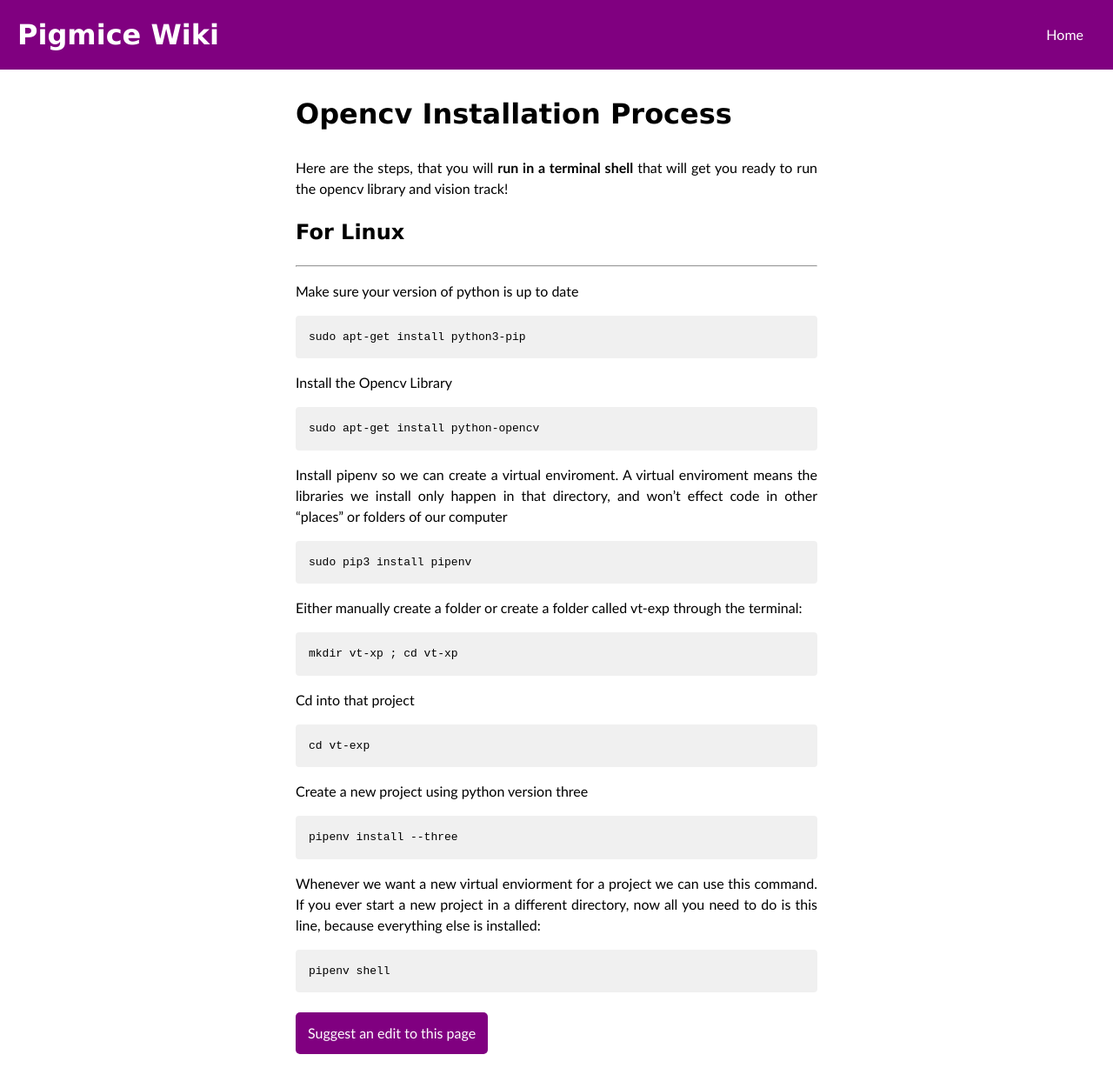
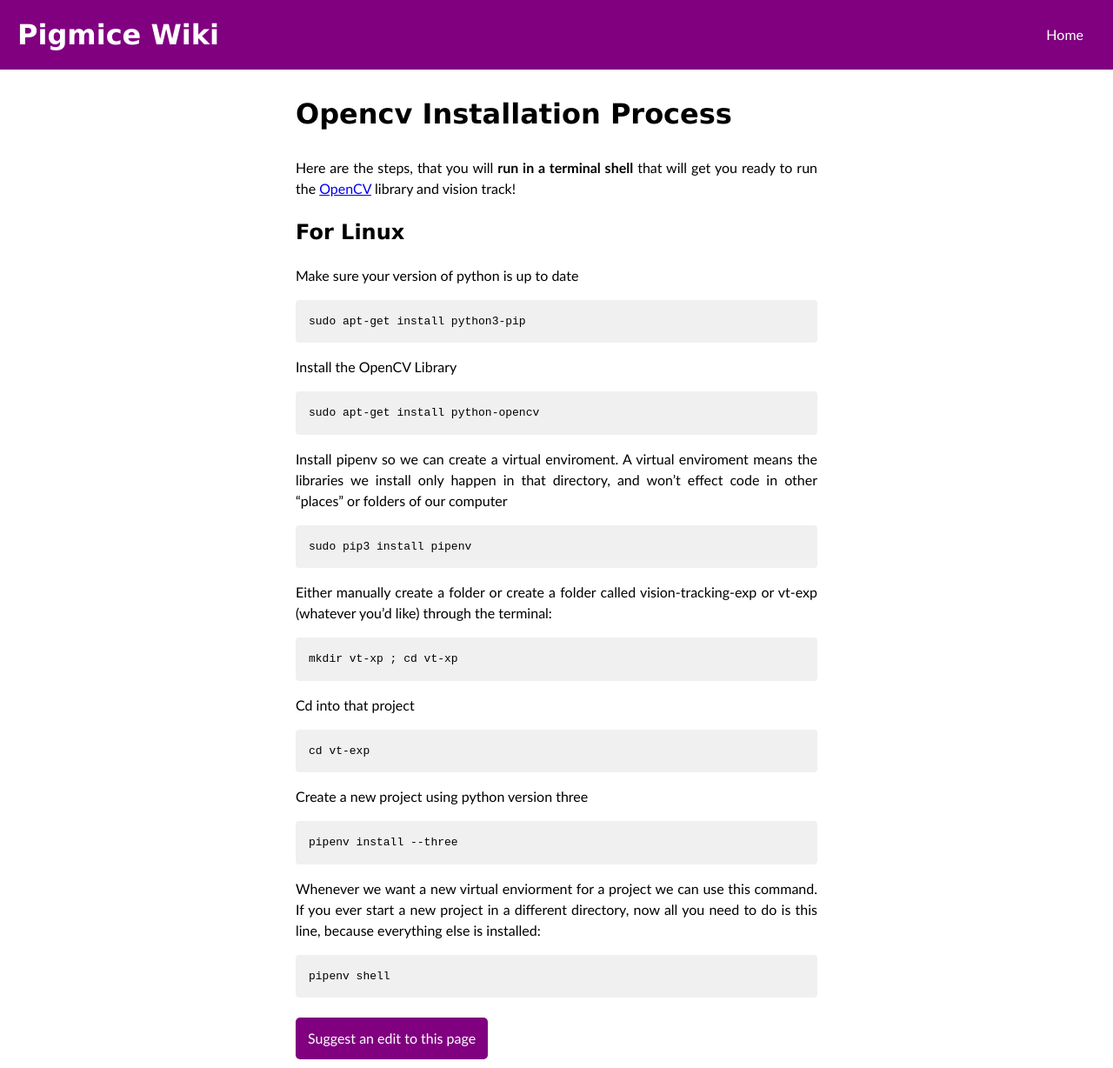
Before and after one commit to Pigmice2733/wiki, a Jekyll site: the page built from programming/opencv-installation.md, in a window 1280 px wide. Shown: the whole page at 87% size. Built offline with Jekyll 4.4.1, drawn with Linux system fonts in a browser that asks for light colours; our own code applies the rules of GitHub Pages for plain Markdown files; part of the change alters nothing that is shown.

Commit message:
Fixed suggested edits
Changed some formatting and readability

````diff
--- a/programming/opencv-installation.md
+++ b/programming/opencv-installation.md
@@ -1,13 +1,14 @@
 
 # Opencv Installation Process
-Here are the steps, that you will **run in a terminal shell** that will get you ready to run the opencv library and vision track!
+Here are the steps, that you will **run in a terminal shell** that will get you ready to run the [OpenCV](https://opencv.org/)
+library and vision track!
+
 ## For Linux
-******************************
 Make sure your version of python is up to date
 ```
 sudo apt-get install python3-pip
 ```
-Install the Opencv Library
+Install the OpenCV Library
 ```
 sudo apt-get install python-opencv
 ```
@@ -15,7 +16,7 @@ Install pipenv so we can create a virtual enviroment. A virtual enviroment means
 ```
 sudo pip3 install pipenv
 ```
-Either manually create a folder or create a folder called vt-exp through the terminal:
+Either manually create a folder or create a folder called vision-tracking-exp or vt-exp (whatever you'd like) through the terminal:
 ```
 mkdir vt-xp ; cd vt-xp
 ```
````
